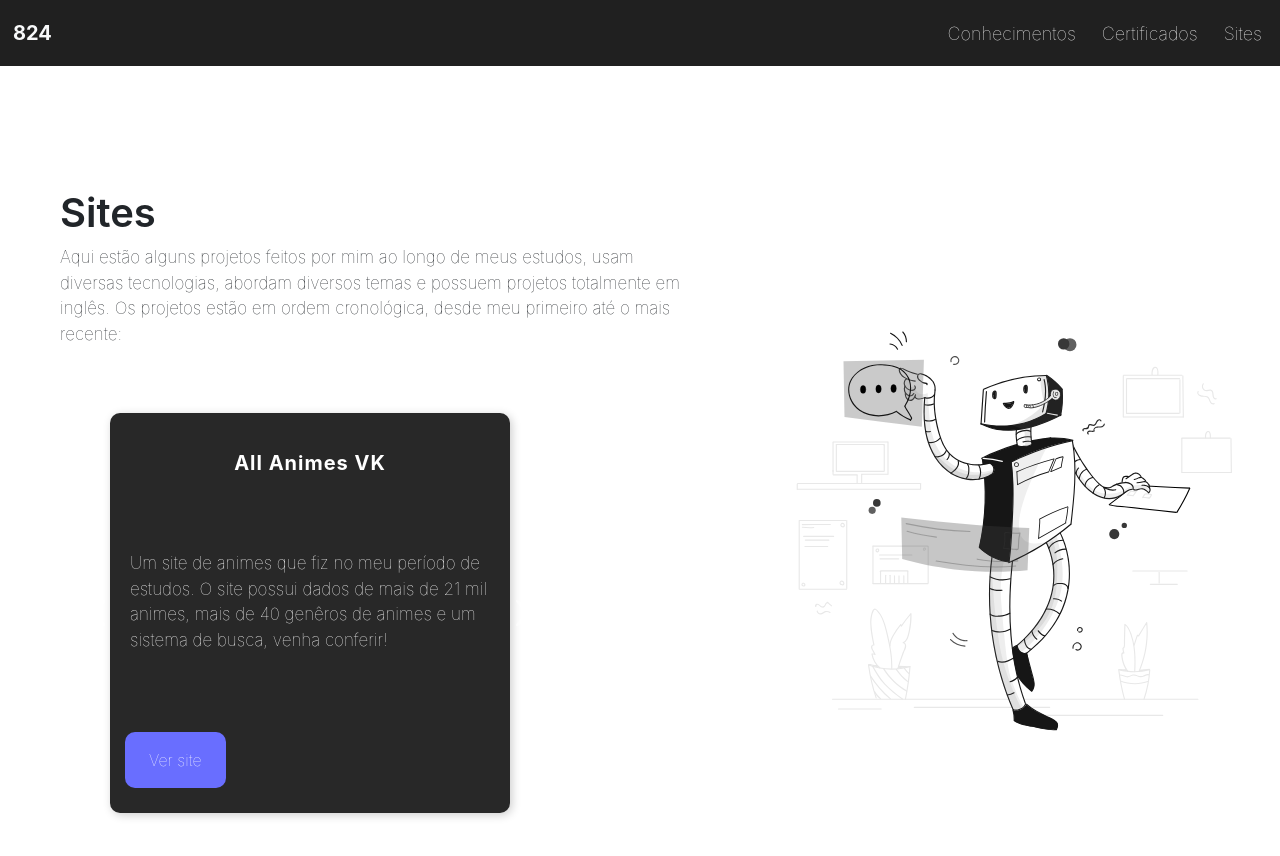
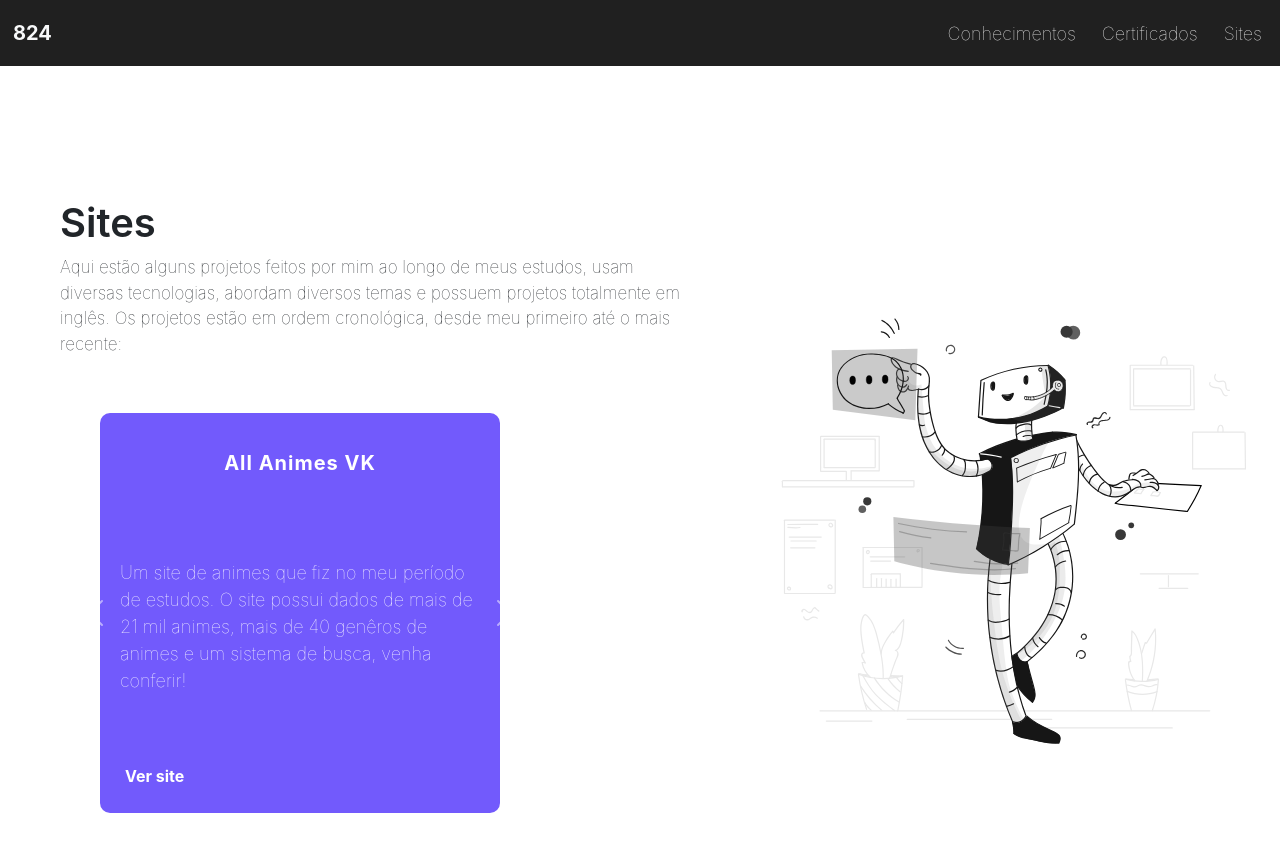
Before and after one commit to victor-kiss/ssik824, a Next.js app: page /sites in a window 1280 px wide. Shown: the top 856 px of the page. Built offline with nearby package versions, Linux system fonts and the light colour scheme.

Commit message:
new styles in main file

```diff
--- a/src/app/globals.css
+++ b/src/app/globals.css
@@ -46,7 +46,7 @@ nav.navbar a.nav-link:focus,nav.navbar a.nav-link:hover{
   color:#ad84ff;
   font-weight:600;
   letter-spacing:1px;
-  font-size:20px;
+  font-size:18px;
   transition:.1s ease-in-out;
 }
 
@@ -59,6 +59,7 @@ p{
 
 h1,h2,h3,h4,h5,h6{
   font-weight: 600;
+  text-align: left;
 }
 
 a{
@@ -78,8 +79,8 @@ a.link-button{
   border-radius:10px;
   padding:0.8rem 1.2rem;
   background:#712CF9;
-  display:block;
-  margin:10px 0;
+  display:inline-block;
+  margin-right:10px;
   font-weight:100;
 }
 
@@ -92,19 +93,13 @@ a.link-button:hover{
 
 img.cropped{
   position:relative;
-  width:600px;
-  height:450px;
+  width:100%;
+  height:100%;
   border-radius:10px;
   display:block;
 }
 
-canvas{
-  width:100%;
-  height:100%;
-  display:block;
-}
-
-i.bi-list{
+i.bi-list,svg.bi-caret-down-fill{
   font-size:32px;
 }
 
@@ -116,6 +111,23 @@ div.flex-wrapper{
   justify-content: center;
 }
 
+div.flex-column-wrapper{
+  width:100%;
+  height:100%;
+  display: flex;
+  flex-direction: column;
+  align-items:baseline;
+  justify-content:center;
+}
+
+div.grid-wrapper{
+  width:100vw;
+  height:100vh;
+  display:grid;
+  grid-template-columns: 50% 50%;
+  padding:0;
+  margin:40px 60px;
+}
 
 div.card{
   display: flex;
@@ -152,19 +164,37 @@ div.card > a{
   z-index:1;
 }
 
+div.skills-card{
+  display: flex;
+  flex-direction: column;
+  align-items: center;
+  justify-content: center;
+  background:#5962ff;
+  width:300px;
+  height:300px;
+  border-radius:10px;
+  padding:5px;
+}
+
+div.skills-card > span{
+  color:#FFF;
+  text-transform:uppercase;
+  font-size:16px;
+  font-weight:bold;
+  text-align: center;
+}
+
 div.project-card{
   display: flex;
   flex-direction: column;
   align-items:baseline;
   justify-content: space-between;
-  width: 400px;
+  width:400px;
   height:400px;
   border-radius: 10px;
-  background:#282828;
-  backdrop-filter: blur(5px);
-  box-shadow: 2px 2px 10px rgba(0,0,0,0.2);
+  background:#725afc;
   padding:15px;
-  margin:50px;
+  margin:40px;
 }
 div.project-card > span{
   padding:20px;
@@ -176,17 +206,18 @@ div.project-card > span{
 }
 
 div.project-card > p{
+  margin:0 auto;
+  color:#FFF;
+  font-size:18px;
   padding:5px;
-  color:#FFF;
 }
 
 div.project-card > a{
   color:#FFF;
-  background:#696eff;
-  padding:1rem 1.5rem;
-  border-radius:10px;
-  font-weight:100;
-  margin:10px 0;
+  margin:0 auto;
+  font-size:16px;
+  font-weight:bold;
+  margin:10px;
 }
 
 footer.footer{
@@ -217,29 +248,46 @@ footer.footer > span > a{
     max-width:100%;
     max-height:250px;
   }
-  canvas{
-    width:100%;
-    min-height:300px;
-    position:relative;
+  div.flex-wrapper{
+    width:auto;
+    flex-direction:column-reverse;
+    align-items:center;
+    justify-content:baseline;
+    margin:10px;
+    height:100%;
   }
-  div.flex-wrapper{
-    width:100%;
-    flex-direction:column;
-    align-items:baseline;
-    justify-content:baseline;
-    padding:10px;
-    height:auto;
+  div.grid-wrapper{
+    display:flex;
+    flex-direction:column-reverse;
+    align-items:flex-start;
+    justify-content:center;
+    margin:10px 0;
+    padding:5px;
+    height:100%;
+  }
+  div.flex-column-wrapper{
+    padding:5px;
   }
   div.card{
     position:relative;
-    width:calc(80%);
+    width:300px;
     height: 350px;
-    margin:20px auto;
+    margin:10px 0;
   }
   div.project-card{
     position:relative;
-    width:calc(80%);
+    width:300px;
     height:auto;
-    margin:20px auto;
+    margin:30px;
   }
+  div.project-card > p{
+    font-size:16px;
+  }
+  div.skills-card{
+    width:280px;
+    margin:20px 5%;
+    height:300px;
+    border-radius:0;
+  }
+
 }
```
